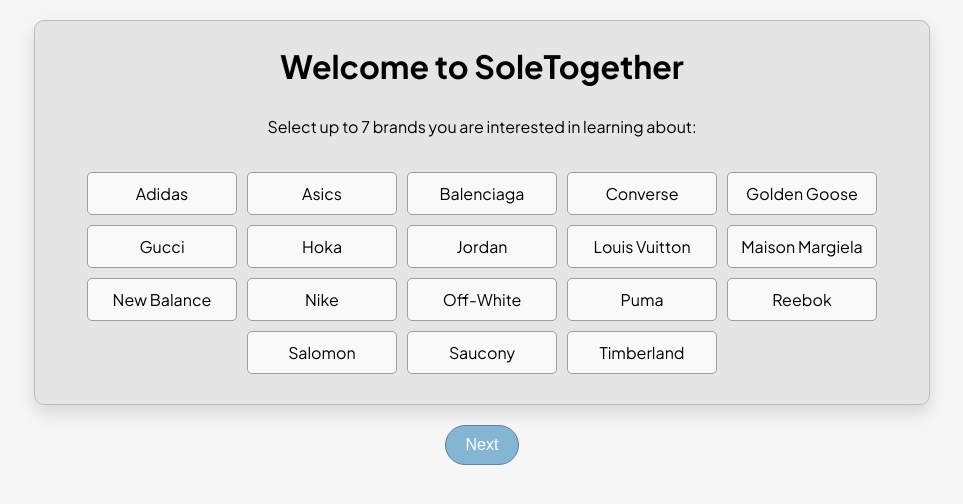
After one commit to christianjmartin/SoleTogether, a Flask app: page /tutorial1 in a window 1280 px wide. The commit adds this page. Shown: the top 504 px of the page, without its empty margins (158-1121 px from the left). Run offline with Flask 3, Linux system fonts and the light colour scheme.

Commit message:
tutorial

```diff
--- a/main.py
+++ b/main.py
@@ -76,7 +76,7 @@
         password = request.form.get('password')
         session['username'] = username
         if logic.signup(conn, dbCursor, username, password):
-            return render_template('menu.html')
+            return redirect(url_for('tutorial1'))
         else:
             return jsonify(message='You already have an account, or an internal error occured')
     else:
@@ -85,6 +85,42 @@
 @app.route('/menu')
 def menu():
     return render_template('menu.html')
+
+@app.route('/tutorial1', methods=['GET', 'POST'])
+def tutorial1():
+    if request.method == 'POST':
+        brands = request.form.get('selected_brands')
+        print(brands)
+        return redirect(url_for('tutorial2'))
+    else:
+        return render_template('tutorial1.html')
+
+@app.route('/tutorial2', methods=['GET', 'POST'])
+def tutorial2():
+    if request.method == 'POST':
+        return redirect(url_for('tutorial3'))
+    else:
+        return render_template('tutorial2.html')
+
+@app.route('/tutorial3', methods=['GET', 'POST'])
+def tutorial3():
+    if request.method == 'POST':
+        return redirect(url_for('tutorial4'))
+    else:
+        return render_template('tutorial3.html')
+
+@app.route('/tutorial4', methods=['GET', 'POST'])
+def tutorial4():
+    if request.method == 'POST':
+        return redirect(url_for('menu'))
+    else:
+        return render_template('tutorial4.html')
+
+
+
+
+
+
 
 @app.route('/sneakerSearch', methods=['POST'])
 def search_page():
@@ -454,6 +490,8 @@
     # Get user stats (followers/following)
     user_stats = logic.get_user_stats(dbCursor, username)
 
+    viewer = session['username']
+
     # Get user posts
     posts = logic.get_user_posts(dbCursor, username)
 
@@ -472,7 +510,8 @@
                          collection_items=collection_items,
                          wishlist_items=wishlist_items,
                          collection_count=collection_count,
-                         wishlist_count=wishlist_count)
+                         wishlist_count=wishlist_count,
+                         viewer=viewer)
 
 @app.route('/save-theme', methods=['POST'])
 def save_theme():
@@ -510,6 +549,24 @@
         print(f"Error saving theme preference: {e}")
         return jsonify({'error': 'Database error'}), 500
 
+
+
+
+
+
+
+
+
+
+
+@app.route('/logout', methods=['POST'])
+def logout():
+    session.clear()
+    return redirect(url_for('index'))
+
+
+
+
 @app.route('/get-theme')
 def get_theme():
     if 'username' not in session:
--- a/static/app.css
+++ b/static/app.css
@@ -332,7 +332,6 @@
 }
 
 
-
 .sneaker-discussions {
     margin-top: 10px;
     display: flex;
@@ -408,6 +407,8 @@
 
 .menu-button-container {
     align-items: flex-start;
+    display: flex;
+    gap: 10px;
 }
 
 
@@ -497,6 +498,8 @@
     width: 100%; /* Make it full width */
     max-width: none; /* Remove any max-width limitation */
 }
+
+
 .profile-picture {
     max-width: 45px !important;
     max-height: 45px !important;
@@ -567,16 +570,22 @@
     grid-template-columns: repeat(3, 1fr);  /* Creates 3 equal columns */
     gap: 20px;  /* Space between columns */
     width: 100%;
-    padding: 20px;
 }
 
 .profile-section {
-    background-color: var(--background-secondary);  /* Instead of hardcoded #e6edf0 */
+    background-color: var(--background-tertiary);  /* Instead of hardcoded #e6edf0 */
     padding: 20px;
     border-radius: 10px;
     box-shadow: 0px 8px 16px rgba(94, 94, 94, 0.2);
     border: 1px solid var(--border-color);
 }
+
+.profile-stats {
+    display: flex;
+    gap: 100px;
+}
+
+
 
 .profile-section-content {
     background-color: var(--card-background);  /* Instead of hardcoded white */
@@ -584,6 +593,7 @@
     padding: 15px;
     max-height: 500px;
     overflow-y: auto;
+    /* background-color: #f3f3f3; */
 }
 
 .profile-section h2 {
@@ -592,7 +602,7 @@
     color: var(--text-primary);  /* Make sure headers use theme text color */
 }
 /* Specific profile picture override styles */
-.profile-container .profile-header .profile-picture {
+.profile-container .profile-header .profile-picture{
     width: 45px !important;
     height: 45px !important;
     border-radius: 50%;
@@ -608,6 +618,16 @@
     gap: 10px;
     text-align: center;  /* Add this to center the text */
 }
+
+/* .post-item {
+    border: 2px solid var(--border-color);
+    border-radius: 5px;
+    margin-bottom: 10px;
+}
+
+.post-contnet .post-text .post-metadata{
+    margin-left: 10px;
+} */
 
 /* Dark Mode Styling */
 :root {
@@ -700,6 +720,10 @@
     background-color: var(--background-secondary);
 }
 
+/* .profile-section-content {
+    background-color: var(--background-tertiary);
+} */
+
 .discussion-item {
     background-color: var(--card-background);
 }
@@ -717,12 +741,16 @@
     color: var(--text-primary);
 }
 
+.profile-section-content .sneaker-card {
+    margin-bottom: 10px;
+}
+
 .sneaker-card:hover {
     background-color: var(--card-hover);
 }
 
 .profile-header {
-    background-color: var(--background-secondary);
+    background-color: var(--background-tertiary);
 }
 
 .user-card {
@@ -744,3 +772,200 @@
 * {
     transition: background-color 0.3s ease, color 0.3s ease;
 }
+
+
+
+
+
+
+
+
+
+
+
+
+/* tutorial sections  */
+.tutorial1-container{
+    display: flex;
+    flex-direction: column;
+    align-items: center;
+    justify-content: center;
+    place-content: center;
+    gap: 30px;
+    background-color: var(--background-tertiary);
+    padding: 25px;
+    border-radius: 10px;
+    box-shadow: 0px 8px 16px rgba(94, 94, 94, 0.2);
+    border: 1px solid #b6c0c4;
+    margin-bottom: 30px;
+    width: 70vw;
+    margin: 0 auto;
+    max-width: none;
+}
+/*
+.tutorial1-bottom {
+    display: flex;
+    margin: 0 auto;
+    background-color: var(--background-tertiary);
+    align-items: flex-start;
+    gap: 10px;
+    box-shadow: 0px 8px 16px rgba(94, 94, 94, 0.2);
+    display: flex;
+    width: 70vw;
+}
+
+.tutorial1-bottom button {
+    margin: 10px;
+} */
+
+.brand-list {
+    display: flex;
+    flex-wrap: wrap;
+    justify-content: center;
+    align-items: center;
+    margin: 0 auto;
+}
+
+.brand {
+    padding: 10px;
+    margin: 5px;
+    border: 1px solid #ddd;
+    border-radius: 5px;
+    cursor: pointer;
+    display:inline-table;
+    width: 150px;
+    text-align: center;
+    background-color: #f9f9f9;
+    transition: background-color 0.3s, border-color 0.3s;
+    border: 1px solid rgb(158, 158, 158);
+}
+
+.brand.selected {
+    background-color: lightgreen;
+    border-color: #28a745;
+    color: #000;
+}
+
+.brand:hover {
+    background-color: #e8f5e9;
+}
+
+.danger {
+    background-color: rgb(253, 74, 74);
+}
+
+
+
+
+.tutorial2-container {
+    display: flex;
+    flex-direction: column;
+    justify-content: center;
+    align-items: center;
+    gap: 20px;
+    background-color: var(--background-tertiary);
+    padding: 25px;
+    border-radius: 10px;
+    box-shadow: 0px 5px 10px rgba(94, 94, 94, 0.2);
+    border: 1px solid #b6c0c4;
+    margin-bottom: 30px;
+    width: 70vw;
+    margin: 0 auto;
+    max-width: none;
+}
+
+.tutorial2-container h2 {
+    text-align: center;
+    margin-bottom: 10px;
+}
+
+.tutorial2-container p {
+    background-color: #efefef;
+    border: 1px solid rgb(157, 157, 157);
+    border-radius: 15px;
+    padding: 5px;
+    width: 100%;
+    text-align: left;
+}
+
+.tutorial2-container form {
+    display: flex;
+    justify-content: center;
+    width: 100%;
+}
+
+
+
+.tutorial3-container {
+    display: flex;
+    flex-direction: column;
+    justify-content: center;
+    align-items: center;
+    gap: 20px;
+    background-color: var(--background-tertiary);
+    padding: 20px;
+    border-radius: 10px;
+    box-shadow: 0px 4px 8px rgba(94, 94, 94, 0.2);
+    border: 1px solid #b6c0c4;
+    margin-bottom: 30px;
+    width: 70vw;
+    margin: 0 auto;
+    max-width: none;
+}
+
+.tutorial3-img-container {
+    /* transform: translateY(50px); */
+    display: flex;
+    justify-content: space-between;
+    margin: 0 auto;
+    width: 70vw;
+    position: relative;
+    left: -1vw;
+}
+
+
+.center-button-tutorial {
+    display: flex;
+    justify-content: center;
+    margin: 0 auto;
+}
+
+.goat-image-larger {
+    border-radius: 50%;
+    height: 20vh;
+    width: auto;
+    gap: 20px;
+}
+
+.stockx-image-larger {
+    margin-left: 40px;
+    height: 20vh;
+    width: auto;
+    object-fit: cover;
+    gap: 20px;
+}
+
+.flightclub-image-larger {
+    height: 10vh;
+    margin-top: 35px;
+    width: auto;
+    object-fit: cover;
+    gap: 20px;
+}
+
+
+.tutorial4-container {
+    display: flex;
+    flex-direction: column;
+    justify-content: center;
+    align-items: center;
+    background-color: var(--background-tertiary);
+    padding: 20px;
+    border-radius: 10px;
+    box-shadow: 0px 4px 8px rgba(94, 94, 94, 0.2);
+    border: 1px solid #b6c0c4;
+    margin-bottom: 30px;
+    width: 70vw;
+    margin: 0 auto;
+    max-width: none;
+}
--- a/templates/discussion.html
+++ b/templates/discussion.html
@@ -42,7 +42,9 @@
                 {% for entry in entries %}
                 <div class="general-discussion-entry entry" data-id="{{ entry[0] }}">
                     <div class="entry-header">
-                        <strong>{{ entry[2] }}</strong>
+                        <a href="{{ url_for('view_profile', username=entry[2]) }}" style="text-decoration: none; color: var(--text-primary);">
+                            <strong>{{ entry[2] }} </strong>
+                        </a>
                         {% if entry[2] != current_user %}
                         <button class="btn" onclick="followUser('{{ entry[2] }}')">Follow</button>
                         {% endif %}
--- /dev/null
+++ b/templates/tutorial1.html
@@ -0,0 +1,71 @@
+<!DOCTYPE html>
+<html>
+    <head>
+        <meta charset="UTF-8">
+        <meta name="viewport" content="width=device-width, initial-scale=1.0">
+        <link rel="stylesheet" href="static/app.css"/>
+        <title>SoleTogether</title>
+    </head>
+<body>
+    <div class="tutorial1-container">
+        <h1>Welcome to SoleTogether</h1>
+        <p>Select up to 7 brands you are interested in learning about:</p>
+        <div class="brand-list" id="brand-list">
+            <div class="brand" data-name="Adidas">Adidas</div>
+            <div class="brand" data-name="Asics">Asics</div>
+            <div class="brand" data-name="Balenciaga">Balenciaga</div>
+            <div class="brand" data-name="Converse">Converse</div>
+            <div class="brand" data-name="Golden Goose">Golden Goose</div>
+            <div class="brand" data-name="Gucci">Gucci</div>
+            <div class="brand" data-name="Hoka">Hoka</div>
+            <div class="brand" data-name="Jordan">Jordan</div>
+            <div class="brand" data-name="Louis Vuitton">Louis Vuitton</div>
+            <div class="brand" data-name="Maison Margiela">Maison Margiela</div>
+            <div class="brand" data-name="New Balance">New Balance</div>
+            <div class="brand" data-name="Nike">Nike</div>
+            <div class="brand" data-name="Off-White">Off-White</div>
+            <div class="brand" data-name="Puma">Puma</div>
+            <div class="brand" data-name="Reebok">Reebok</div>
+            <div class="brand" data-name="Salomon">Salomon</div>
+            <div class="brand" data-name="Saucony">Saucony</div>
+            <div class="brand" data-name="Timberland">Timberland</div>
+        </div>
+    </div>
+    <div class = "center-button-tutorial">
+        <form method="POST" id="brand-form">
+            <input type="hidden" name="selected_brands" id="selected_brands" />
+            <button type="submit" class="btn">Next</button>
+        </form>
+    </div>
+
+    <script>
+        const selectedBrands = new Set();
+        const maxSelection = 7;
+
+        document.querySelectorAll('.brand').forEach(brand => {
+            brand.addEventListener('click', () => {
+                const brandName = brand.getAttribute('data-name');
+                if (selectedBrands.has(brandName)) {
+                    selectedBrands.delete(brandName);
+                    brand.classList.remove('selected');
+                } else if (selectedBrands.size < maxSelection) {
+                    selectedBrands.add(brandName);
+                    brand.classList.add('selected');
+                } else {
+                    alert('You can only select up to 7 brands.');
+                }
+            });
+        });
+
+        document.getElementById('brand-form').addEventListener('submit', (e) => {
+            const selectedArray = Array.from(selectedBrands);
+            if (selectedArray.length < 2) {
+                e.preventDefault();
+                alert('Please select atleast two brands before proceeding.');
+                return;
+            }
+            document.getElementById('selected_brands').value = JSON.stringify(selectedArray);
+        });
+    </script>
+</body>
+</html>
```
Also changed, not shown: database.sql (+7 -0 lines), templates/profile.html (+25 -3 lines), templates/tutorial2.html (added, +46 -0 lines), templates/tutorial3.html (added, +57 -0 lines), templates/tutorial4.html (added, +36 -0 lines), database.db, templates/menu.html (indentation only).
